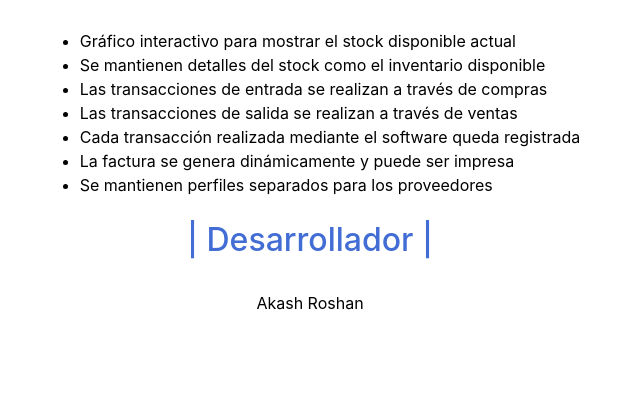
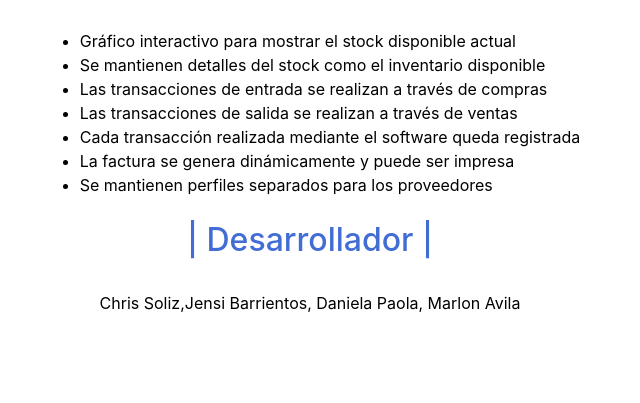
Before and after one commit to 1chris0soliz7/aplicaci-n-de-gesti-n-, a Django app: page /about/ in a window 1280 px wide. Shown: the part 430-833 px from the top of the page, without its empty margins (330-970 px from the left). Run offline with Django 3.2, Linux system fonts and the light colour scheme; some libraries are stand-ins or nearby versions.

Commit message:
aplicacion modificada

```diff
--- a/homepage/templates/about.html
+++ b/homepage/templates/about.html
@@ -37,7 +37,7 @@
         <br>
     <div class="align-middle">
         <h2 style="color: #426dd4;" >| Desarrollador |</h2> <br>
-            <p style="color: #000000; font-size: 1rem; text-align: center;">Akash Roshan</p>
+            <p style="color: #000000; font-size: 1rem; text-align: center;">Chris Soliz,Jensi Barrientos, Daniela Paola, Marlon Avila</p>
             <br><br><br>
     </div>
 
```
